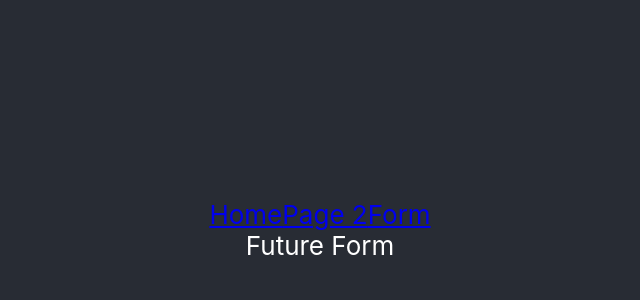
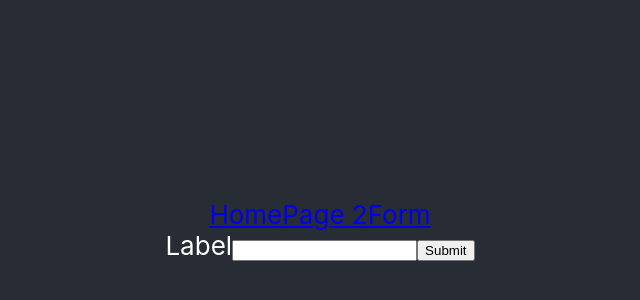
Before and after one commit to JakeKViti/Motivation, a React (Create React App) app: page /form in a window 1280 px wide. Shown: the part 170-470 px from the top of the page, without its empty margins (320-960 px from the left). Built offline with nearby package versions, Linux system fonts and the light colour scheme.

Commit message:
Create form for form page

```diff
--- a/src/components/Form.js
+++ b/src/components/Form.js
@@ -1,11 +1,26 @@
 import React from 'react';
 
 export default class Form extends React.Component {
+
+    handleSubmit = (event) => {
+        event.preventDefault()
+        alert("Submit Successful")
+    }
+
     render() {
         return (
-            <div>
-                Future Form
-            </div>
+          <form onSubmit={this.handleSubmit}>
+            <label>
+            Label
+            <input
+                type="text"
+            />
+            </label>
+            <input
+            type="submit"
+            value="Submit"
+            />
+          </form>
         );
-    }
+      }
 };
```
